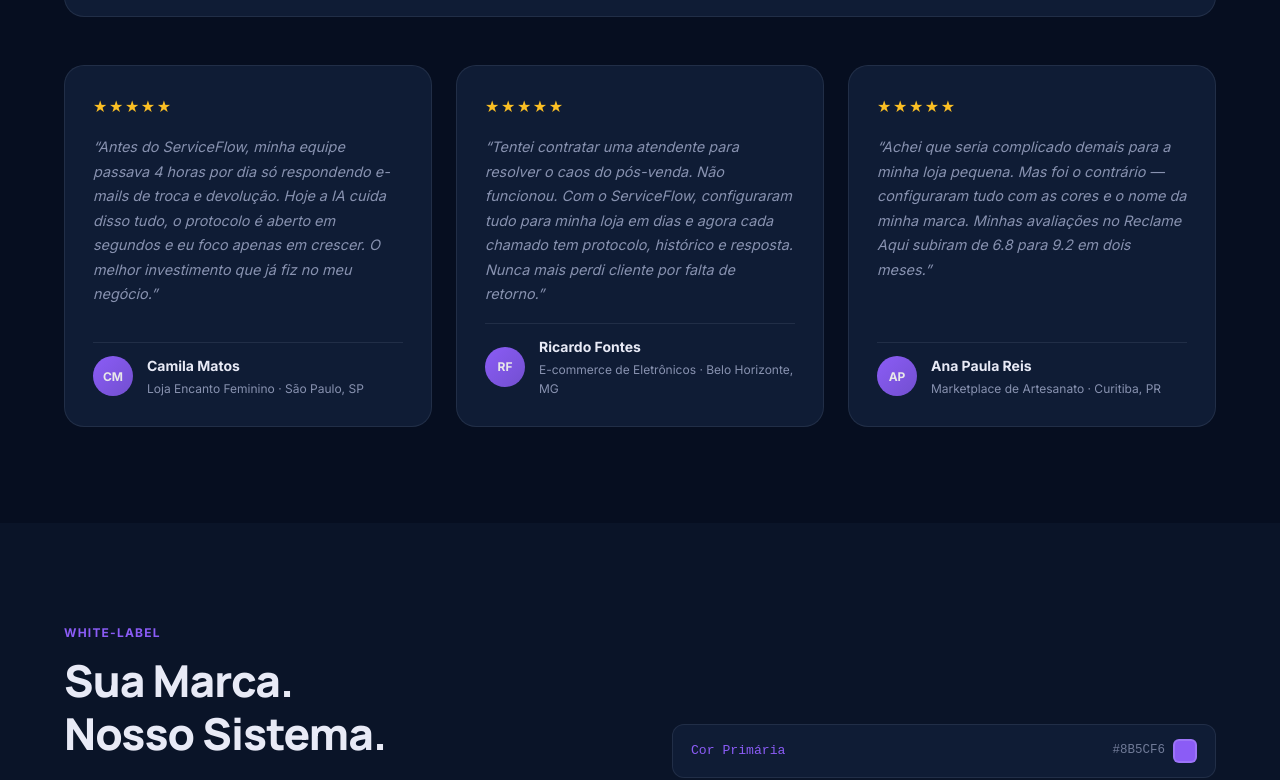
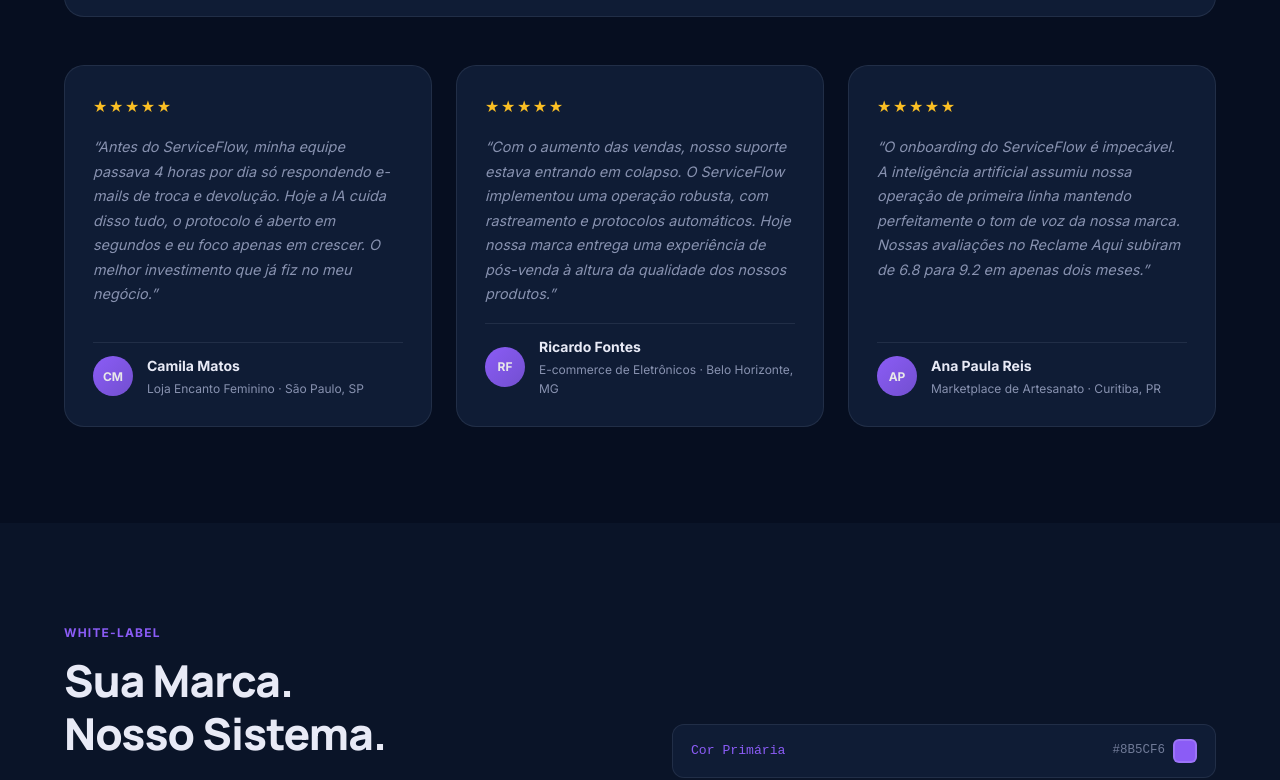
Before and after one commit to ThiagoVenturaV/serviceflow, a React (Vite) app: page / in a window 1280 px wide. Shown: the part 2643-3423 px from the top of the page. Built offline with nearby package versions, Linux system fonts and the light colour scheme.

Commit message:
Refactor: Alinha depoimentos com posicionamento Enterprise e remove objeção de cancelamento

```diff
--- a/src/pages/LandingPage.jsx
+++ b/src/pages/LandingPage.jsx
@@ -531,7 +531,7 @@
             </div>
             <div className="testimonial-card">
               <div className="testimonial-stars">★★★★★</div>
-              <p className="testimonial-text">&ldquo;Tentei contratar uma atendente para resolver o caos do pós-venda. Não funcionou. Com o ServiceFlow, configuraram tudo para minha loja em dias e agora cada chamado tem protocolo, histórico e resposta. Nunca mais perdi cliente por falta de retorno.&rdquo;</p>
+              <p className="testimonial-text">&ldquo;Com o aumento das vendas, nosso suporte estava entrando em colapso. O ServiceFlow implementou uma operação robusta, com rastreamento e protocolos automáticos. Hoje nossa marca entrega uma experiência de pós-venda à altura da qualidade dos nossos produtos.&rdquo;</p>
               <div className="testimonial-author">
                 <div className="testimonial-avatar">RF</div>
                 <div>
@@ -542,7 +542,7 @@
             </div>
             <div className="testimonial-card">
               <div className="testimonial-stars">★★★★★</div>
-              <p className="testimonial-text">&ldquo;Achei que seria complicado demais para a minha loja pequena. Mas foi o contrário — configuraram tudo com as cores e o nome da minha marca. Minhas avaliações no Reclame Aqui subiram de 6.8 para 9.2 em dois meses.&rdquo;</p>
+              <p className="testimonial-text">&ldquo;O onboarding do ServiceFlow é impecável. A inteligência artificial assumiu nossa operação de primeira linha mantendo perfeitamente o tom de voz da nossa marca. Nossas avaliações no Reclame Aqui subiram de 6.8 para 9.2 em apenas dois meses.&rdquo;</p>
               <div className="testimonial-author">
                 <div className="testimonial-avatar">AP</div>
                 <div>
@@ -755,13 +755,7 @@
               </div>
               <p>O ServiceNow é o padrão global de gestão de chamados — usado por <strong>Airbnb, Adobe e Siemens</strong>. Integra com os principais e-commerces e ERPs. Nossa equipe cuida da integração no onboarding.</p>
             </div>
-            <div className="objection-card">
-              <div className="objection-q">
-                <span className="material-symbols-outlined obj-icon">exit_to_app</span>
-                <h3>&ldquo;E se eu quiser cancelar?&rdquo;</h3>
-              </div>
-              <p>Sem multa, sem carência, sem burocracia. O ServiceFlow é <strong>mês a mês</strong>. Cancela em um clique quando quiser. Mas depois de ver os primeiros protocolos sendo abertos em segundos, duvido que você queira parar.</p>
-            </div>
+
           </div>
         </div>
       </section>
```
